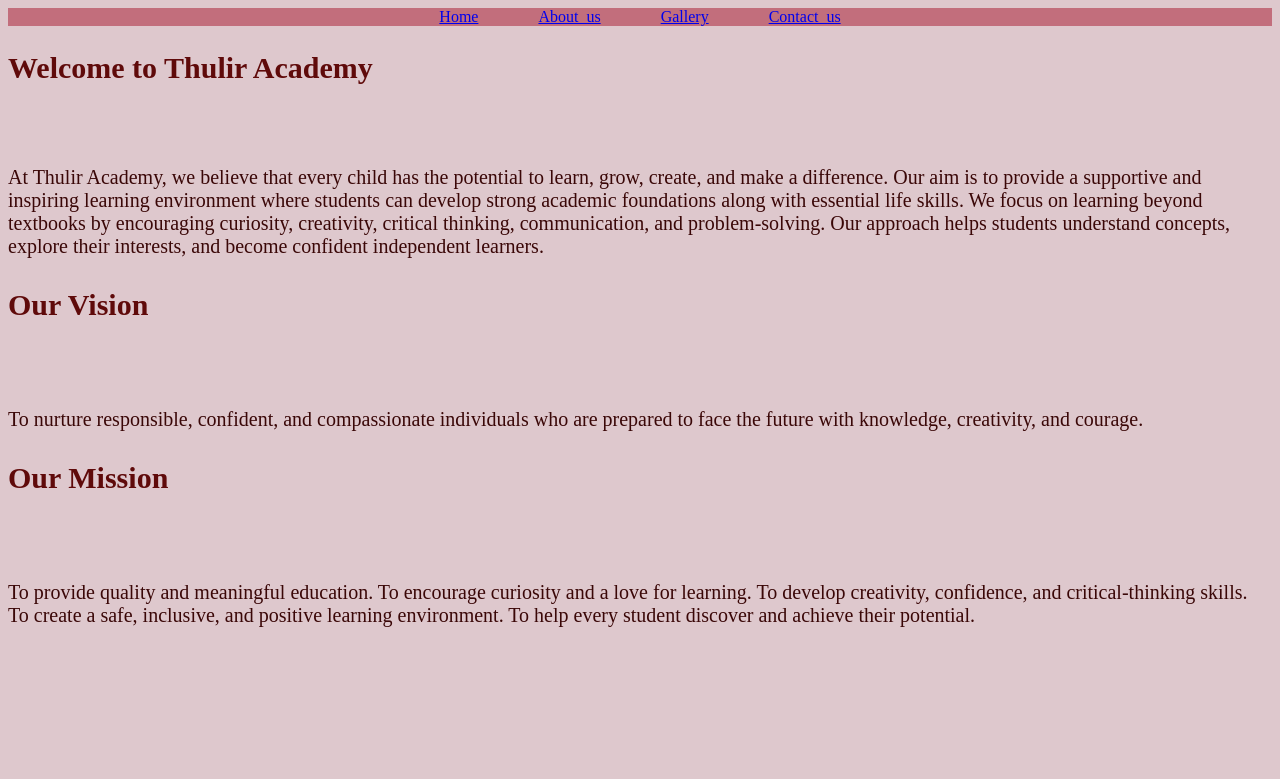
After one commit to dhannisha/Thulir-website, a Flask app: page /aboutus in a window 1280 px wide. The commit adds this page. Shown: the top 779 px of the page. Run offline with Flask 3, Linux system fonts and the light colour scheme.

Commit message:
About us page added

```diff
--- a/app.py
+++ b/app.py
@@ -8,7 +8,7 @@ def home():
 
 @app.route('/aboutus')
 def about():
-    return render_template ("aboutus.html")
+    return render_template ("About_us.html")
 
 @app.route('/gallery')
 def gallery():
@@ -16,6 +16,6 @@ def gallery():
 
 @app.route('/contactus')
 def contactus():
-    return render_template ("contactus.html")
+    return render_template ("Contact_us.html")
 
 app.run(debug=True)
--- /dev/null
+++ b/static/css/About_us.css
@@ -0,0 +1,36 @@
+body{
+    background-color: rgb(222, 200, 205);
+}
+nav{
+    display:flex;
+    gap:60px;
+    justify-content:center;
+    background-color:rgb(194, 110, 124);
+}
+.about h2{
+    font-family: cenzil;
+    font-size: 30px;
+    color: rgb(95, 10, 10);
+}
+.about p{
+    font-size: 20px;
+    color: rgb(58, 7, 7);
+}
+.vision h3{
+    font-family: cenzil;
+    font-size: 30px;
+    color: rgb(95, 10, 10);
+}
+.vision p{
+    font-size: 20px;
+    color: rgb(58, 7, 7);
+}
+.mission h3{
+    font-family: cenzil;
+    font-size: 30px;
+    color: rgb(95, 10, 10);
+}
+.mission p{
+    font-size: 20px;
+    color: rgb(58, 7, 7);
+}
--- /dev/null
+++ b/templates/About_us.html
@@ -0,0 +1,37 @@
+<html>
+  <head>
+    <title>Thulir Academy</title>
+    <link rel="stylesheet" href="static/css/About_us.css">
+  </head>
+  <body>
+    <nav>
+        <a href="/">Home</a>
+        <a href="/about_us">About_us</a>
+        <a href="/gallery">Gallery</a>
+        <a href="/contact_us">Contact_us</a>
+    </nav>
+    <div class="about">
+        <h2>Welcome to Thulir Academy</h2><br>
+        <br>
+        <p>At Thulir Academy, we believe that every child has the potential to learn, grow, create, and make a difference. Our aim is to provide a   supportive and inspiring learning environment where students can develop strong academic foundations along with essential life skills.
+
+          We focus on learning beyond textbooks by encouraging curiosity, creativity, critical thinking, communication, and problem-solving. Our approach helps students   understand concepts, explore their interests, and become confident independent learners.</p>
+    </div>
+    <div class="vision">
+         <h3>Our Vision</h3><br>
+         <br>
+         <p>To nurture responsible, confident, and compassionate individuals who are prepared to face the future with knowledge, creativity, and courage.</p>
+    </div>
+    <div class="mission">
+         <h3>Our Mission</h3><br>
+         <br>
+         <p>
+            To provide quality and meaningful education.
+            To encourage curiosity and a love for learning.
+            To develop creativity, confidence, and critical-thinking skills.
+            To create a safe, inclusive, and positive learning environment.
+            To help every student discover and achieve their potential.
+        </p>
+    </div>
+  </body
+</html>
--- a/templates/home.html
+++ b/templates/home.html
@@ -4,14 +4,13 @@
     <body>
         <nav>
             <a href="/">Home</a>
-            <a href="/aboutus">About us</a>
+            <a href="/about_us">About_us</a>
             <a href="/gallery">Gallery</a>
-            <a href="/contactus">Contact us</a>
+            <a href="/contact_us">Contact_us</a>
         </nav>
         <h1><i>Thulir Academy</i></h1>
         <div class="hero">
             <img src="static/images/cover img.png">
-            <h2><i>“Where Young Minds Blossom.”</i></h2>
         </div>
         <div class="offer">
             <img src="static/images/sec img.png">
```
